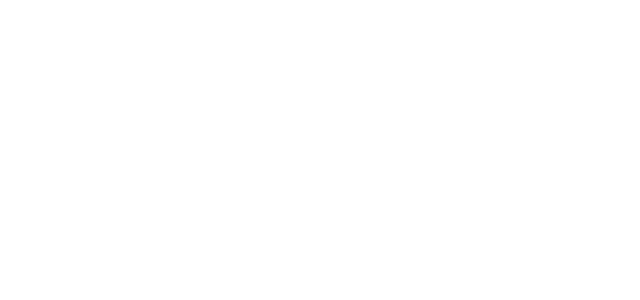
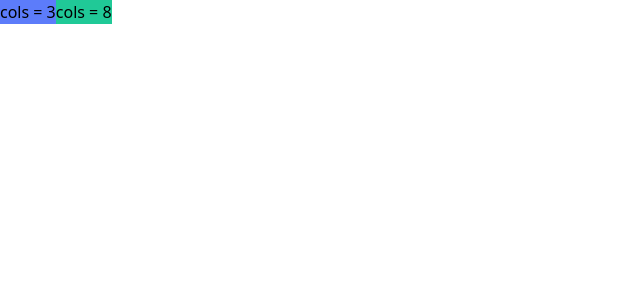
Before and after one commit to sangosteve/ui, a Next.js app: page / in a window 1280 px wide. Shown: the top 300 px of the page, without its empty margins (0-640 px from the left). Built offline with nearby package versions, Linux system fonts and the light colour scheme.

Commit message:
Grid Init

```diff
--- /dev/null
+++ b/app/components/ui/Grid/Grid.tsx
@@ -0,0 +1,25 @@
+import React from "react";
+
+type Cols = 1 | 2 | 3 | 4 | 5 | 6 | 7 | 8 | 9 | 10 | 11 | 12;
+
+interface GridProps {
+  children: React.ReactNode;
+  container?: React.ReactNode;
+  item?: boolean;
+}
+
+interface ItemProps {
+  children: React.ReactNode;
+  cols: Cols;
+}
+
+const Item = ({ children, cols }: ItemProps) => {
+  return <div className={`flex basis-${(cols / 12) * 100}% `}>{children}</div>;
+};
+
+const Grid = ({ children, container, item }: GridProps) => {
+  return <div className={`flex w-full`}>{children}</div>;
+};
+
+Grid.Item = Item;
+export default Grid;
--- a/app/page.tsx
+++ b/app/page.tsx
@@ -6,8 +6,18 @@
 import { Info } from "lucide-react";
 import { Button } from "./components/ui/Button";
 import { Select } from "./components/ui/Select";
+import Grid from "./components/ui/Grid/Grid";
 export default function Home() {
   return (
-    <div className="w-screen h-screen flex flex-col items-center justify-center"></div>
+    <div className="w-screen h-screen ">
+      <Grid>
+        <Grid.Item cols={3}>
+          <div className="bg-indigo-500">cols = 3</div>
+        </Grid.Item>
+        <Grid.Item cols={7}>
+          <div className="bg-green-500">cols = 8</div>
+        </Grid.Item>
+      </Grid>
+    </div>
   );
 }
```
